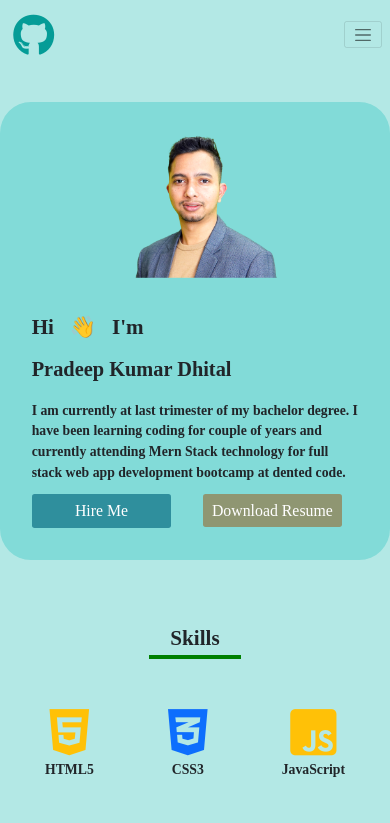
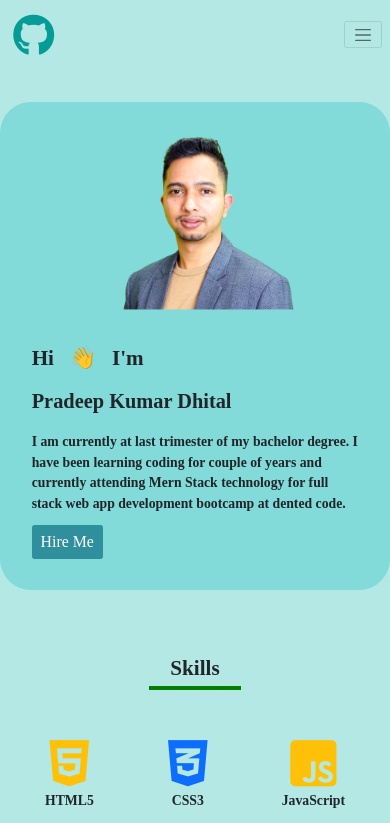
Before and after one commit to Pradeep22222/react-portfolio, a React (Create React App) app: page / in a window 390 px wide. Shown: the top 823 px of the page. Built offline with nearby package versions, Linux system fonts and the light colour scheme; a web font is replaced by a local one.

Commit message:
image responsiveness applied

```diff
--- a/src/Components/Description.js
+++ b/src/Components/Description.js
@@ -6,37 +6,32 @@ export const Description = () => {
       <div className="container description mt-5 p-5">
         <div className="row">
           <div className="col-md-5 text-center order-md-2">
-            <img src={profile} width="80%" alt="" />
+            <img src={profile} width="80%" alt="" className="description_img" />
           </div>
           <div className="col-md-7 mt-5 ">
+            <div className="short_intro">
               <p className="hi ">
                 Hi <span className="wave">👋</span> I'm
               </p>
-            <div className="fs-1 fw-bolder mb-4 name">Pradeep Kumar Dhital</div>
+              <div className="fs-1 fw-bolder mb-4 name">
+                Pradeep Kumar <span className="last_name">Dhital</span>
+              </div>
+            </div>
+
             <p>
               I am currently at last trimester of my bachelor degree. I have
               been learning coding for couple of years and currently attending
               Mern Stack technology for full stack web app development bootcamp
               at dented code.
             </p>
-            <div class="descriptionButtons_div">
             <button className="btn button_hire">
-                <a
-                  href="mailto:pradeepdhital124@gmail.com"
-                  className="kill_link"
-                >
+              <a href="mailto:pradeepdhital124@gmail.com" className="kill_link">
                 Hire Me
-                </a>
-              </button>
-              <button className="btn button_resume">
-                <a href="#" className="kill_link">
-                  Download Resume
               </a>
             </button>
           </div>
         </div>
       </div>
     </div>
-    </div>
   );
 };
--- a/src/index.css
+++ b/src/index.css
@@ -1,35 +1,5 @@
 /* colors */
 /*B3E8E5,82DBD8, 3BACB6 ,2F8F9D     */
-
-@media (max-width: 48em) {
-  html {
-    /* 9px / 16px  */
-    font-size: 90%;
-  }
-  .about_row {
-    display: flex;
-    flex-direction: column;
-  }
-}
-@media (max-width: 36em) {
-  .about_row {
-    display: flex;
-    flex-direction: column;
-  }
-}
-@media (max-width: 30em) {
-  .about_pic {
-    /* 9px / 16px  */
-
-    margin-left: -6rem;
-  }
-}
-@media (max-width: 25em) {
-  html {
-    /* 9px / 16px  */
-    font-size: 66%;
-  }
-}
 
 body {
   margin: 0;
@@ -279,28 +249,16 @@ body {
   text-decoration: none;
   font-size: 1.5rem;
 }
-.descriptionButtons_div {
-  display: flex;
-  gap: 3rem;
-  align-items: flex-start;
-}
+
 .button_hire {
   background-color: #2f8f9d;
   transition: all 0.3s ease-out;
   backface-visibility: hidden;
-  padding: 0.4rem 4rem 0.4rem 4rem;
 }
 .button_hire:hover {
   transform: scale(1.07);
 }
-.button_resume {
-  background-color: #9d4f0a7d;
-  transition: all 0.3s ease-out;
-  backface-visibility: hidden;
-}
-.button_resume:hover {
-  transform: scale(1.07);
-}
+
 .projects_card {
   background-color: #c3f5f3d4;
 }
@@ -335,3 +293,55 @@ body {
   flex-direction: column;
   align-items: center;
 }
+.description_img {
+  width: 35rem;
+}
+@media (max-width: 75em) {
+  .description_img {
+    margin: 3rem -6rem;
+  }
+}
+@media (max-width: 62em) {
+  .description_img {
+    width: 30rem;
+    margin: 3rem -8rem;
+  }
+  .last_name {
+    display: none;
+  }
+}
+@media (max-width: 48em) {
+  html {
+    /* 9px / 16px  */
+    font-size: 90%;
+  }
+  .about_row {
+    display: flex;
+    flex-direction: column;
+  }
+  .description_img {
+    margin: 0 auto;
+  }
+  .last_name {
+    display: inline;
+  }
+}
+@media (max-width: 36em) {
+  .about_row {
+    display: flex;
+    flex-direction: column;
+  }
+}
+@media (max-width: 30em) {
+  .about_pic {
+    /* 9px / 16px  */
+
+    margin-left: -6rem;
+  }
+}
+@media (max-width: 25em) {
+  html {
+    /* 9px / 16px  */
+    font-size: 66%;
+  }
+}
```
Lines whose indentation alone changed are shown as unchanged.
